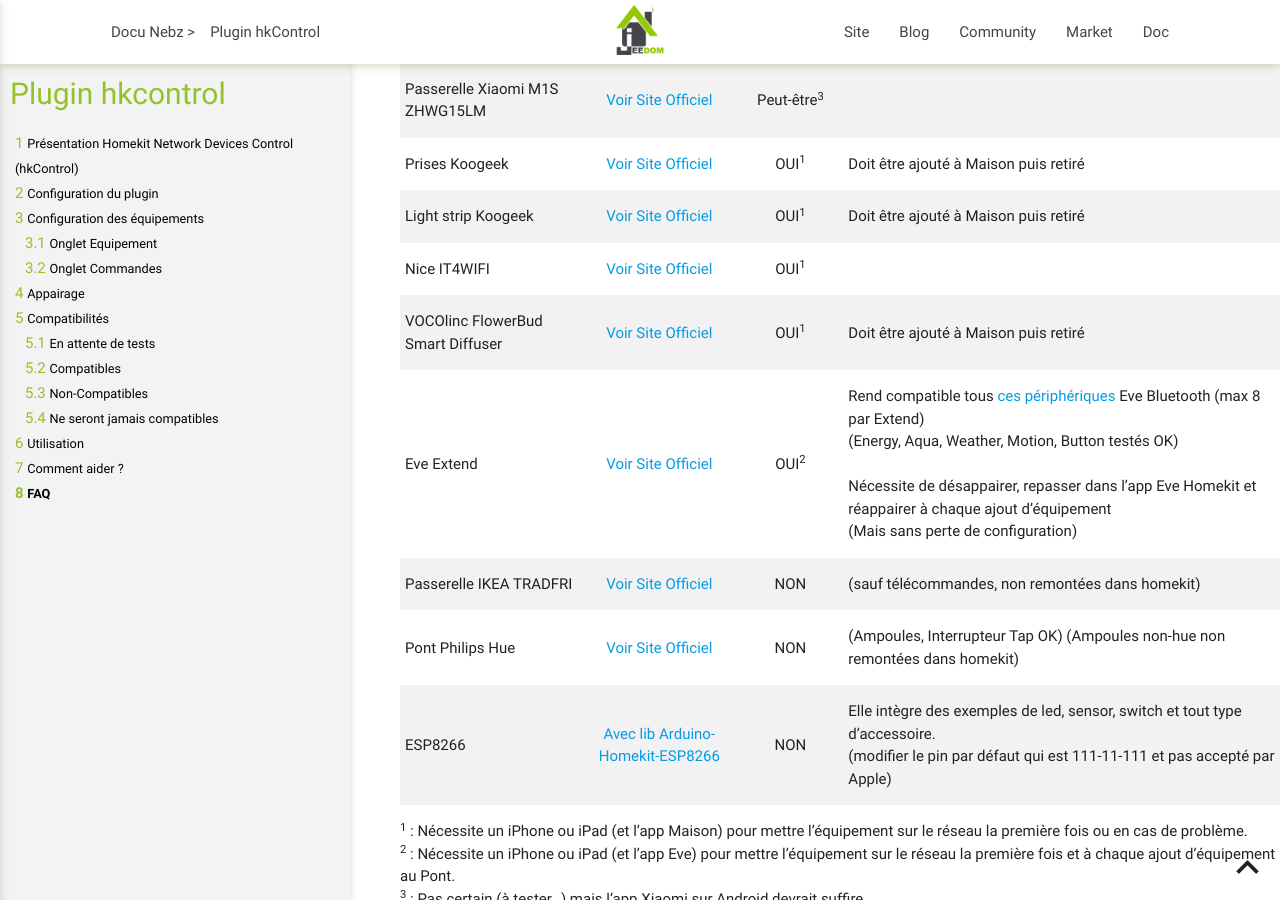
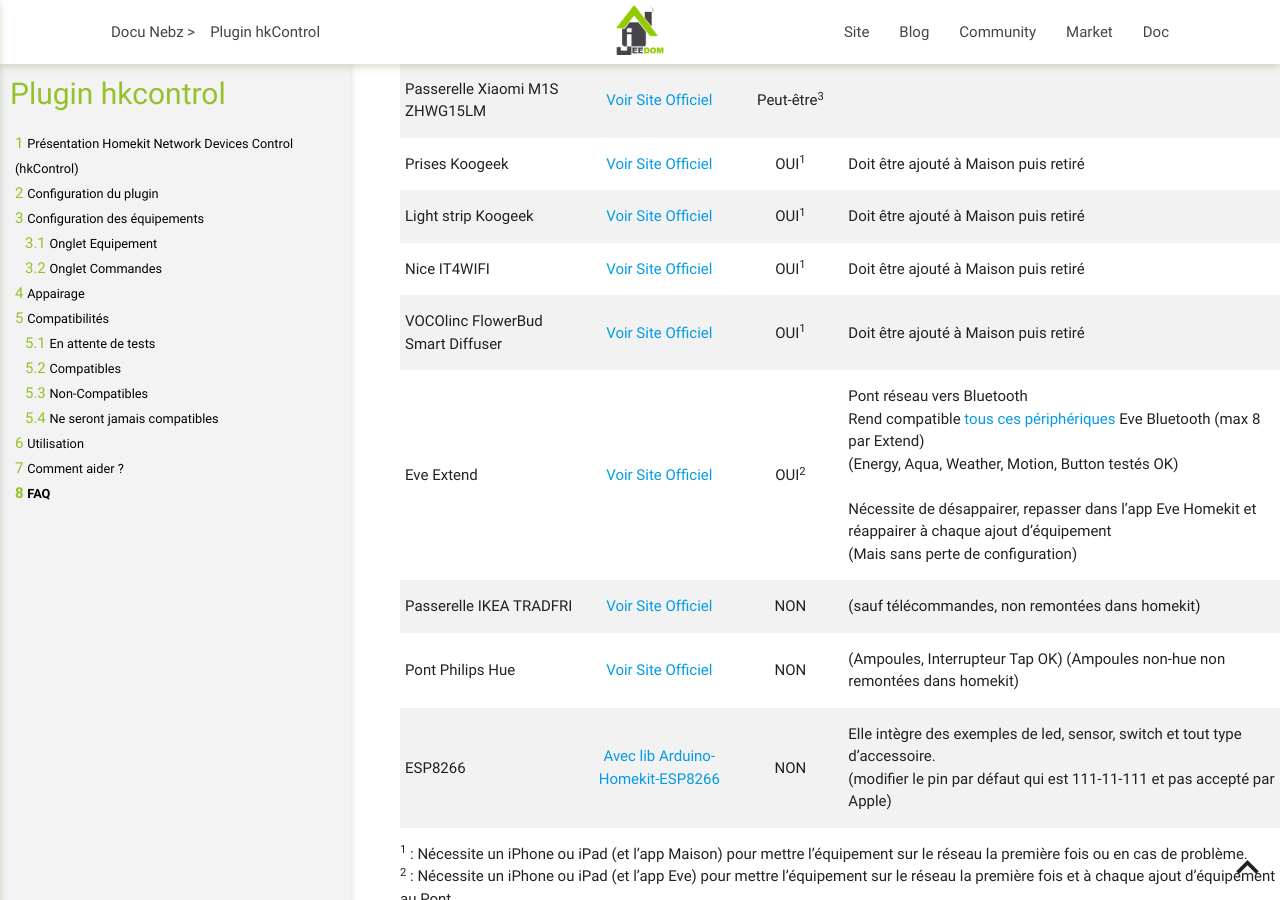
Before and after one commit to NebzHB/jeedom_docs, a Jekyll site: the page built from plugins/hkControl/fr_FR/index.md, in a window 1280 px wide and 900 px high, scrolled down 3336 px. Built offline with Jekyll 4.4.1, drawn with Linux system fonts in a browser that asks for light colours.

Commit message:
Update index.md

```diff
--- a/plugins/hkControl/fr_FR/index.md
+++ b/plugins/hkControl/fr_FR/index.md
@@ -121,9 +121,9 @@
 | Passerelle Xiaomi M1S ZHWG15LM | [Voir Site Officiel](https://www.aqara.com/en/smart_hub_m1s.html){:target="_blank" rel="noopener"} | Peut-être<sup>3</sup> | |
 | Prises Koogeek | [Voir Site Officiel](https://www.koogeek.com/p-p1eu-1.html){:target="_blank" rel="noopener"} | OUI<sup>1</sup> | Doit être ajouté à Maison puis retiré |
 | Light strip Koogeek | [Voir Site Officiel](https://www.koogeek.com/p-ls1-1.html){:target="_blank" rel="noopener"} | OUI<sup>1</sup> | Doit être ajouté à Maison puis retiré |
-| Nice IT4WIFI | [Voir Site Officiel](https://www.niceforyou.com/fr/it4wifi){:target="_blank" rel="noopener"} | OUI<sup>1</sup> | |
+| Nice IT4WIFI | [Voir Site Officiel](https://www.niceforyou.com/fr/it4wifi){:target="_blank" rel="noopener"} | OUI<sup>1</sup> | Doit être ajouté à Maison puis retiré |
 | VOCOlinc FlowerBud Smart Diffuser | [Voir Site Officiel](https://www.vocolinc.com/products/flowerbud-smart-diffuser){:target="_blank" rel="noopener"} | OUI<sup>1</sup> | Doit être ajouté à Maison puis retiré |
-| Eve Extend | [Voir Site Officiel](https://www.evehome.com/fr/eve-extend){:target="_blank" rel="noopener"} | OUI<sup>2</sup> | Rend compatible tous [ces périphériques](https://www.evehome.com/fr/extend-compatibility){:target="_blank" rel="noopener"} Eve Bluetooth (max 8 par Extend)<br/>(Energy, Aqua, Weather, Motion, Button testés OK)<br/><br/>Nécessite de désappairer, repasser dans l'app Eve Homekit et réappairer à chaque ajout d'équipement<br/>(Mais sans perte de configuration) |
+| Eve Extend | [Voir Site Officiel](https://www.evehome.com/fr/eve-extend){:target="_blank" rel="noopener"} | OUI<sup>2</sup> | Pont réseau vers Bluetooth<br/>Rend compatible [tous ces périphériques](https://www.evehome.com/fr/extend-compatibility){:target="_blank" rel="noopener"} Eve Bluetooth (max 8 par Extend)<br/>(Energy, Aqua, Weather, Motion, Button testés OK)<br/><br/>Nécessite de désappairer, repasser dans l'app Eve Homekit et réappairer à chaque ajout d'équipement<br/>(Mais sans perte de configuration) |
 | Passerelle IKEA TRADFRI | [Voir Site Officiel](https://www.ikea.com/fr/fr/p/tradfri-passerelle-blanc-40337806/){:target="_blank" rel="noopener"} | NON | (sauf télécommandes, non remontées dans homekit) |
 | Pont Philips Hue | [Voir Site Officiel](https://www.philips-hue.com/fr-fr/p/hue-hue-bridge/8718696511800){:target="_blank" rel="noopener"} | NON | (Ampoules, Interrupteur Tap OK) (Ampoules non-hue non remontées dans homekit) |
 | ESP8266 | [Avec lib Arduino-Homekit-ESP8266](https://github.com/Mixiaoxiao/Arduino-HomeKit-ESP8266){:target="_blank" rel="noopener"} | NON | Elle intègre des exemples de led, sensor, switch et tout type d’accessoire.<br/>(modifier le pin par défaut qui est 111-11-111 et pas accepté par Apple) |
```
